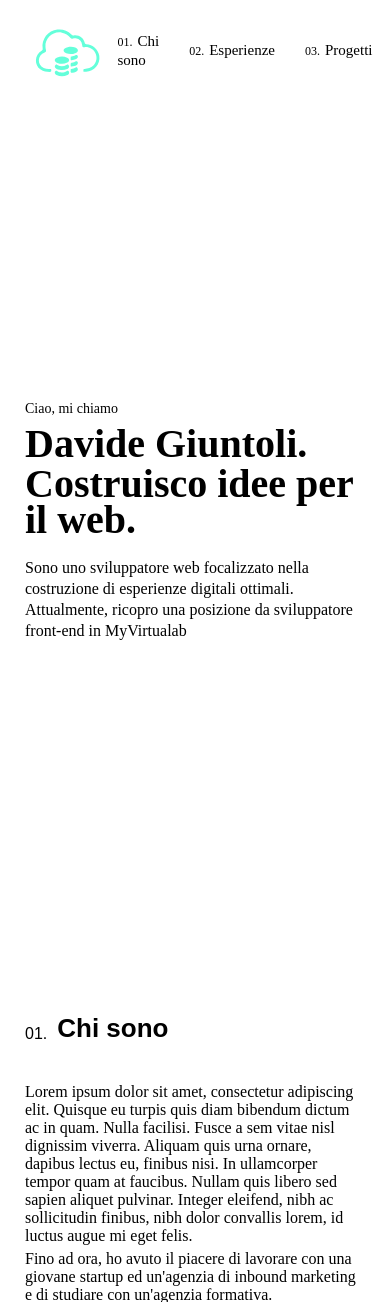
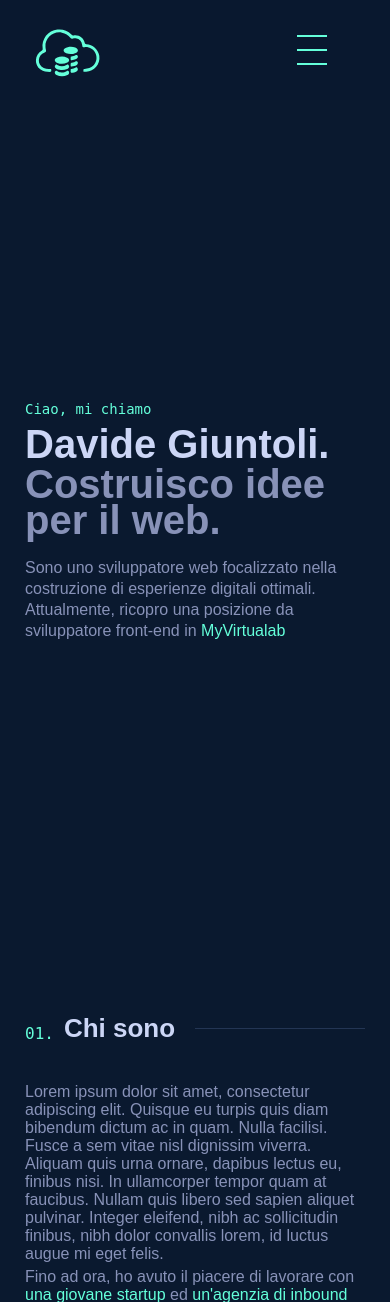
Before and after one commit to B1akeIT/portfolio, a PHP site: page /Home_page.html in a window 390 px wide. Shown: the top 1302 px of the page. Run offline with PHP 8.4, Linux system fonts and the light colour scheme; some web fonts are replaced.

Commit message:
inizio costruzione hambuger menu

```diff
--- a/Home_page.html
+++ b/Home_page.html
@@ -22,6 +22,7 @@
     <!-- Header con logo e pulsanti per la navigazione -->
     <header>
         <nav>
+            <input type="checkbox" id="nav-check">
             <div class="header-logo">
                 <a href="Home_page.html">
                     <img
@@ -44,6 +45,13 @@
                     <a href="Contatti.html">Contatti</a>
                 </li>
             </ul>
+            <div class="nav-btn">
+                <label for="nav-check">
+                    <span></span>
+                    <span></span>
+                    <span></span>
+                </label>
+            </div>
         </nav>
     </header>
 
--- a/stile.css
+++ b/stile.css
@@ -2,7 +2,7 @@
 @import url('https://fonts.cdnfonts.com/css/sf-mono');
 @import url('https://fonts.cdnfonts.com/css/calibre');
 
-root {
+html {
     /* Colori */
     --green: #64FFDA;
     --red: #FF0000FF;
@@ -116,7 +116,6 @@ header {
     position: sticky;
     top: 0;
     z-index: 11;
-    /*padding: 0 50px;*/
     width: 100%;
     background-color: var(--background-color-header);
     backdrop-filter: blur(10px);
@@ -277,7 +276,7 @@ nav {
     align-self: center;
     text-decoration: none;
     color: var(--light-grey);
-    padding: 10px;
+    padding: 10px 8px;
 }
 
 .button-list li a:hover,
@@ -309,6 +308,65 @@ nav {
 
 .button-list li.button-contatti a::before {
     content: "04.";
+}
+
+/* Responsive navbar */
+
+.nav-btn, #nav-check {
+    display: none;
+}
+
+@media (max-width: 768px) {
+    .nav-btn {
+        display: flex;
+        align-items: center;
+        position: absolute;
+        right: 50px;
+        top: 0;
+        bottom: 0;
+    }
+
+    .nav-btn > label {
+        display: flex;
+        flex-wrap: wrap;
+        flex-direction: column;
+        justify-content: space-between;
+        height: 30px;
+        padding: 13px;
+    }
+
+    .nav-btn > label > span {
+        display: block;
+        width: 30px;
+        height: 2px;
+        background-color: var(--green);
+    }
+
+    .button-list {
+        position: absolute;
+        display: block;
+        width: 100%;
+        background-color: var(--background-color-header);
+        height: 0;
+        transition: all 0.3s ease-in;
+        overflow-y: hidden;
+        top: 50px;
+        left: 0;
+    }
+
+    .button-list > a {
+        display: block;
+        width: auto;
+    }
+
+    #nav-check:not(:checked) ~ .button-list {
+        height: 0;
+    }
+
+    #nav-check:checked ~ .button-list {
+        height: calc(100vh - 50px);
+        overflow-y: auto;
+    }
 }
 
 
```
